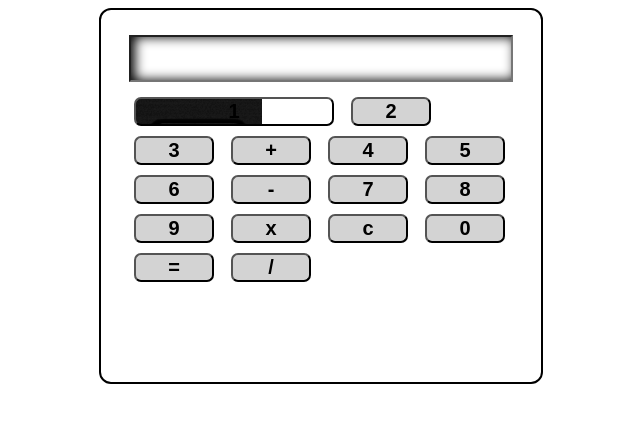
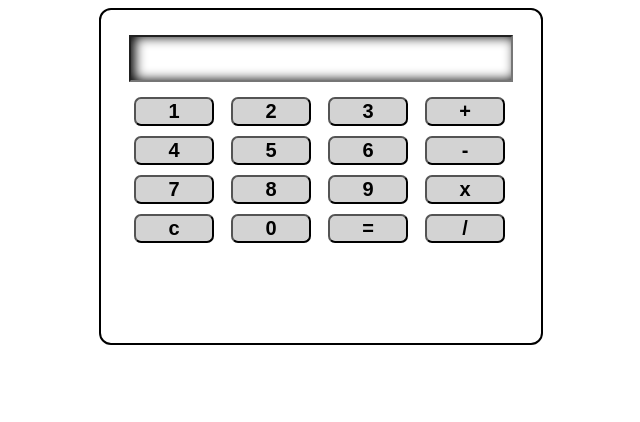
Before and after one commit to bertassi/calculator, a plain HTML site: page calculator_responsive.html in a window 1280 px wide. Shown: the whole page, without its empty margins (319-959 px from the left). Drawn offline with Linux system fonts and the light colour scheme.

Commit message:
Fixed button.

```diff
--- a/css/style_b.css
+++ b/css/style_b.css
@@ -7,10 +7,6 @@
     margin: 0px auto;
     padding: 20px 20px 100px 20px;
   }
-
-
-
-
 
   input[type=button] {
     background: lightGray;
@@ -42,9 +38,3 @@
     padding: 10px;
     box-shadow: 4px 0px 12px black inset;
   }
-
-  #button_1{
-    background: url(../img/1.gif) no-repeat;
-    width: 50%;
-    height: 50%;
-}
```
